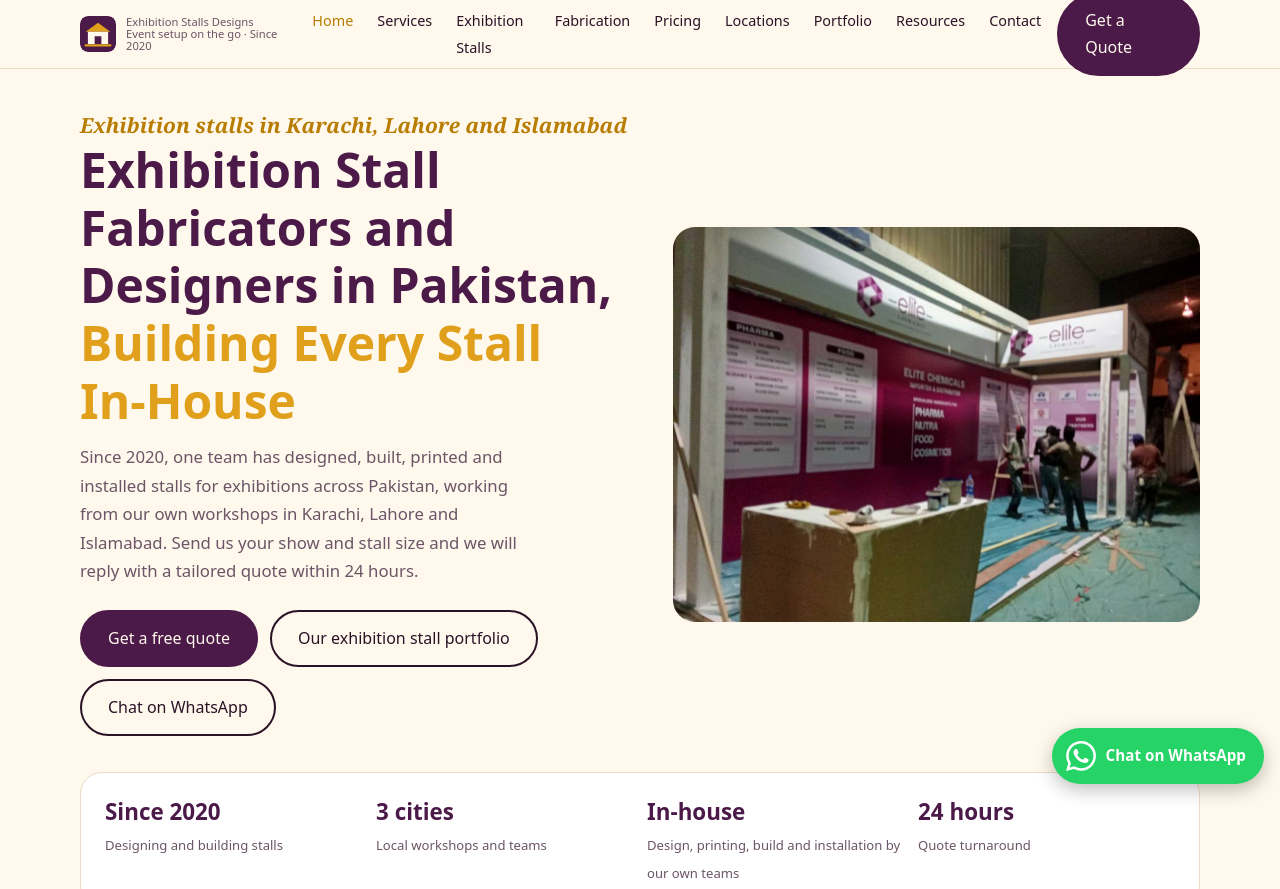
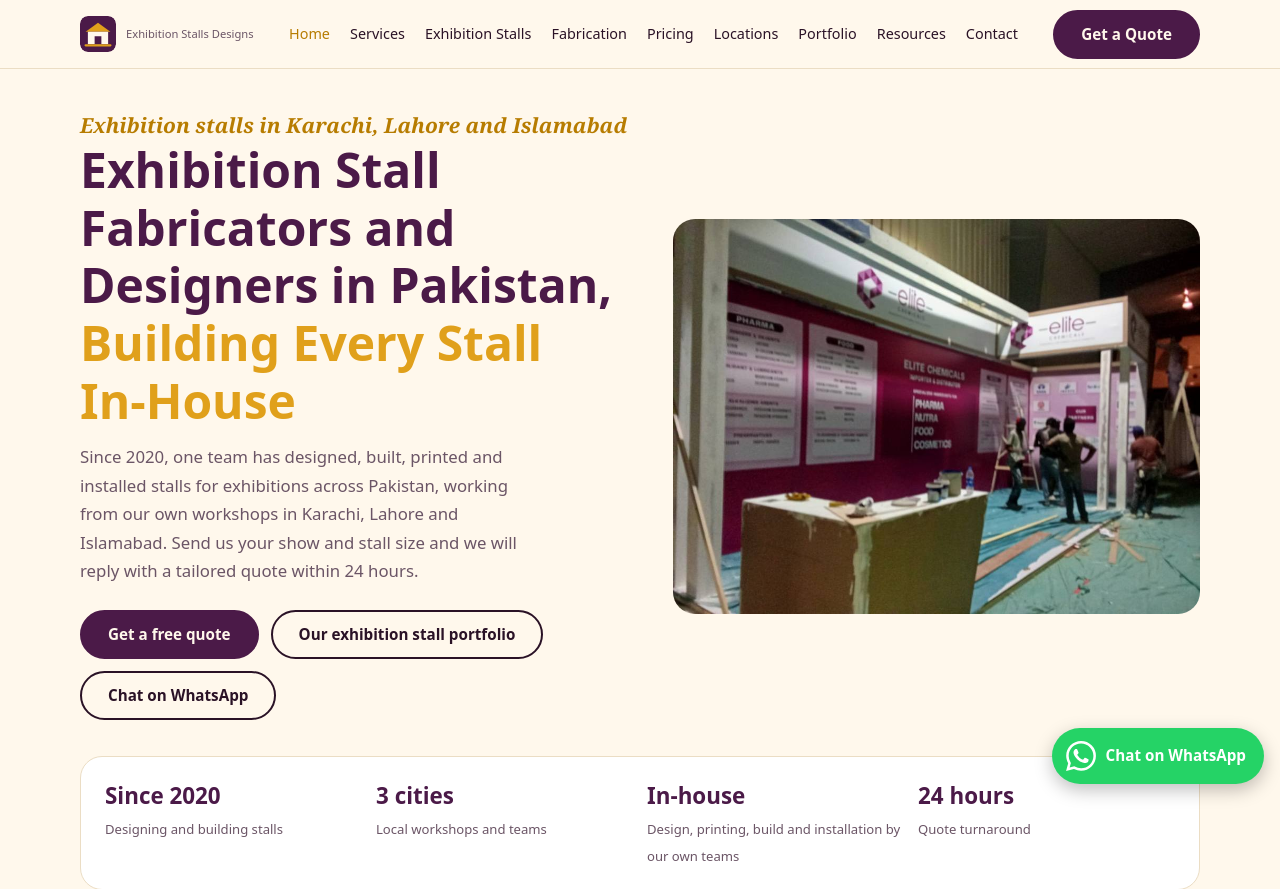
Before and after one commit to bakhtawardurranii-cmd/exhibitionstallsdesign, a plain HTML site: page index.html in a window 1280 px wide. Shown: the top 889 px of the page. Drawn offline with Linux system fonts and the light colour scheme.

Commit message:
Update styles.css

```diff
--- a/assets/styles.css
+++ b/assets/styles.css
@@ -5,13 +5,15 @@ body{margin:0;background:var(--bg);color:var(--ink);font:400 16px/1.7 system-ui,
 a{color:var(--amberi);text-underline-offset:3px}h1,h2,h3{margin:0;line-height:1.2;color:var(--head);font-weight:700}
 h1{font-size:clamp(2rem,5vw,3rem);font-weight:800}h2{font-size:clamp(1.3rem,2.7vw,1.7rem)}h3{font-size:1.05rem}p{margin:0 0 12px}
 .script{font:italic 700 1.3rem/1.2 Georgia,"Times New Roman",serif;color:var(--amberi)}.wrap{max-width:1160px;margin:0 auto;padding:0 20px}.art{max-width:800px;margin:0 auto;padding:0 20px}
-.btn{display:inline-block;padding:13px 26px;border-radius:99px;font:600 .95rem inherit;font-family:inherit;text-decoration:none;border:2px solid var(--plum);background:var(--plum);color:var(--on);cursor:pointer}.btn.gold{background:var(--amber);border-color:var(--amber);color:#2A1226}
+.btn{display:inline-block;padding:13px 26px;border-radius:99px;font-family:inherit;font-weight:600;font-size:.95rem;line-height:1.25;text-decoration:none;border:2px solid var(--plum);background:var(--plum);color:var(--on);cursor:pointer}.btn.gold{background:var(--amber);border-color:var(--amber);color:#2A1226}
 :focus-visible{outline:3px solid var(--amber);outline-offset:3px}
 header{position:sticky;top:0;z-index:20;background:var(--bg);border-bottom:1px solid var(--line)}.nav{display:flex;align-items:center;justify-content:space-between;gap:16px;height:68px}
+.nav .q{white-space:nowrap;flex:none}
+.nav .logo{min-width:0}
 .logo{font-weight:800;font-size:1.1rem;text-decoration:none;color:var(--head);line-height:1.1}.logo span{display:block;font-size:.7rem;font-weight:500;color:var(--muted)}
-nav ul{display:flex;gap:24px;list-style:none;margin:0;padding:0}nav a{text-decoration:none;font-size:.9rem;font-weight:500;color:var(--ink)}nav a:hover,nav a[aria-current]{color:var(--amberi)}
+nav ul{display:flex;gap:20px;list-style:none;margin:0;padding:0}nav a{white-space:nowrap;text-decoration:none;font-size:.9rem;font-weight:500;color:var(--ink)}nav a:hover,nav a[aria-current]{color:var(--amberi)}
 .menu{display:none;background:none;border:2px solid var(--line);border-radius:10px;padding:8px 12px;color:var(--ink);font:inherit;cursor:pointer}
-@media(max-width:860px){.menu{display:block}nav{position:absolute;left:0;right:0;top:68px;background:var(--bg);border-bottom:1px solid var(--line);display:none;padding:12px 20px 20px}nav.open{display:block}nav ul{flex-direction:column;gap:14px}.nav .q{display:none}}
+@media(max-width:1140px){.menu{display:block}nav{position:absolute;left:0;right:0;top:68px;background:var(--bg);border-bottom:1px solid var(--line);display:none;padding:12px 20px 20px}nav.open{display:block}nav ul{flex-direction:column;gap:14px}.nav .q{position:fixed;left:14px;bottom:calc(16px + env(safe-area-inset-bottom,0px));z-index:50;background:var(--amber);border-color:var(--amber);color:#2A1226;box-shadow:0 6px 18px rgba(0,0,0,.25);padding:13px 22px}.nav .q:hover,.nav .q:focus-visible{transform:translateY(-2px)}footer{padding-bottom:96px}}
 .crumbs{padding:18px 0 0;font-size:.82rem;color:var(--muted)}.crumbs ol{list-style:none;margin:0;padding:0;display:flex;gap:8px;flex-wrap:wrap}.crumbs li+li:before{content:"/";margin-right:8px}.crumbs a{color:var(--muted);text-decoration:none}
 .head{padding:34px 0 8px}.head h1{margin:8px 0 14px}.lead{color:var(--muted);font-size:1.05rem}
 .art section{margin-top:38px}.art h2{margin-bottom:10px}.art ul,.art ol{padding-left:22px}.art li{margin-bottom:6px}
@@ -33,7 +35,7 @@ footer ul{list-style:none;margin:0;padding:0;display:grid;gap:8px;font-size:.88r
 .band{background:var(--plum);color:var(--on);border-radius:44px 44px 0 0}.band h2,.band h3{color:var(--on)}.band .script{color:var(--amber)}
 .g3{display:grid;grid-template-columns:repeat(3,1fr);gap:16px}@media(max-width:860px){.g3{grid-template-columns:1fr 1fr}}@media(max-width:560px){.g3{grid-template-columns:1fr}}
 .band .g3 a{background:rgba(255,248,236,.08);border:1px solid rgba(255,248,236,.18);border-radius:22px;padding:22px;text-decoration:none;color:var(--on)}.band .g3 p{font-size:.9rem;opacity:.88;margin:6px 0 0}
-.tw{overflow-x:auto;border:1px solid var(--line);border-radius:18px;background:var(--surface)}table{border-collapse:collapse;width:100%;min-width:420px;font-size:.93rem}th,td{text-align:left;padding:12px 16px;border-bottom:1px solid var(--line)}tr:last-child td{border-bottom:0}thead th{background:var(--plum);color:var(--on)}
+.tw{overflow-x:auto;border:1px solid var(--line);border-radius:18px;background:var(--surface)}table{border-collapse:collapse;width:100%;min-width:340px;font-size:.93rem}th,td{text-align:left;padding:12px 16px;border-bottom:1px solid var(--line)}tr:last-child td{border-bottom:0}thead th{background:var(--plum);color:var(--on)}
 .steps{display:grid;grid-template-columns:repeat(5,1fr);gap:12px;list-style:none;margin:0;padding:0;counter-reset:s}.steps li{background:var(--surface);border-radius:18px;padding:18px;counter-increment:s}.steps li:before{content:counter(s);display:grid;place-items:center;width:32px;height:32px;border-radius:50%;background:var(--plum);color:var(--on);font-weight:700;margin-bottom:8px}.steps p{font-size:.85rem;color:var(--muted);margin:4px 0 0}@media(max-width:860px){.steps{grid-template-columns:1fr 1fr}}
 .proc{background:var(--peach);border-radius:44px;margin:0 12px;padding:50px 0}
 .chips{display:flex;flex-wrap:wrap;gap:10px;justify-content:center}.chips a{padding:10px 20px;border-radius:99px;background:var(--surface);border:1px solid var(--line);text-decoration:none;font-weight:500;font-size:.9rem;color:var(--ink)}
@@ -55,3 +57,6 @@ footer ul{list-style:none;margin:0;padding:0;display:grid;gap:8px;font-size:.88r
 .wa-float svg{flex:none;display:block}
 @media (max-width:640px){.wa-float{padding:13px;right:14px}.wa-float span{position:absolute;width:1px;height:1px;overflow:hidden;clip:rect(0 0 0 0);white-space:nowrap}}
 @media print{.wa-float{display:none}}
+
+@media(min-width:1141px){.logo small{display:none}}
+@media(max-width:860px){.fg>div:first-child{grid-column:1/-1}}
```
